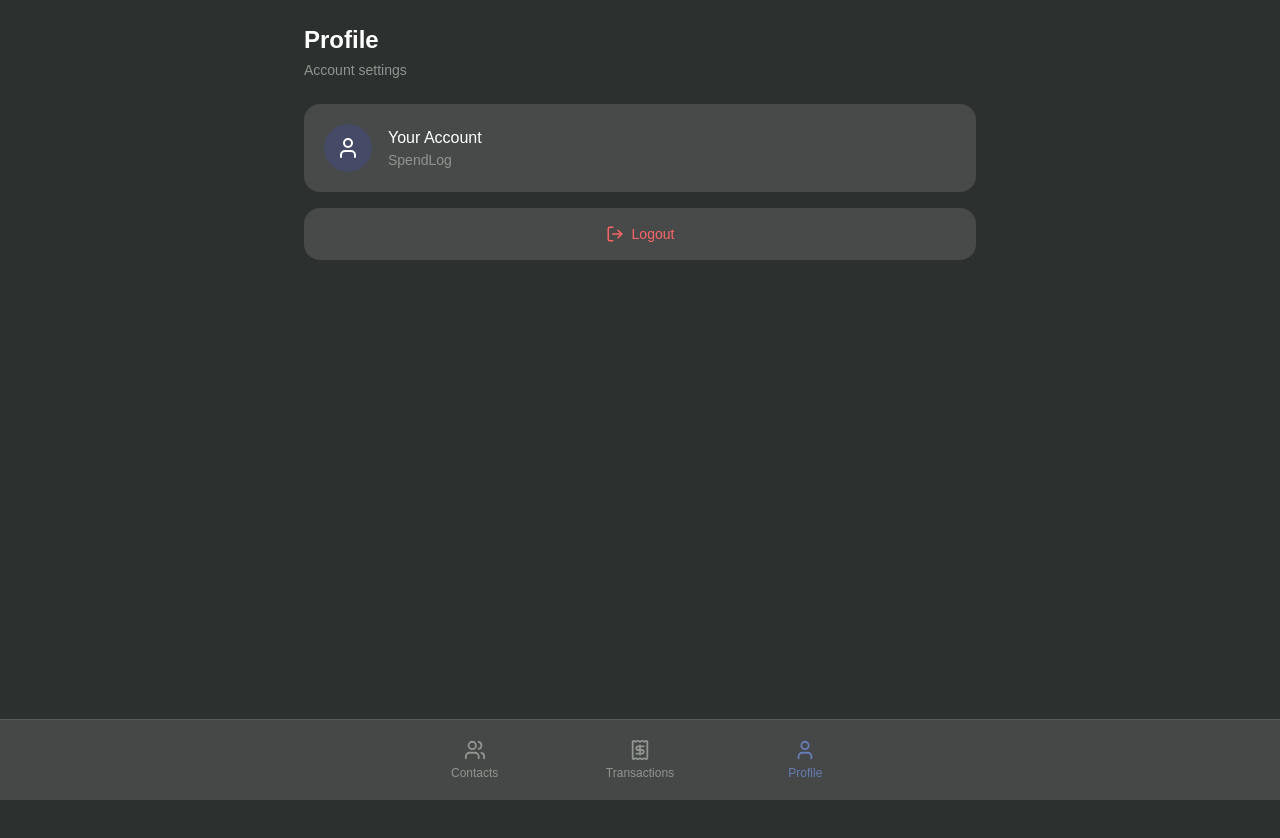
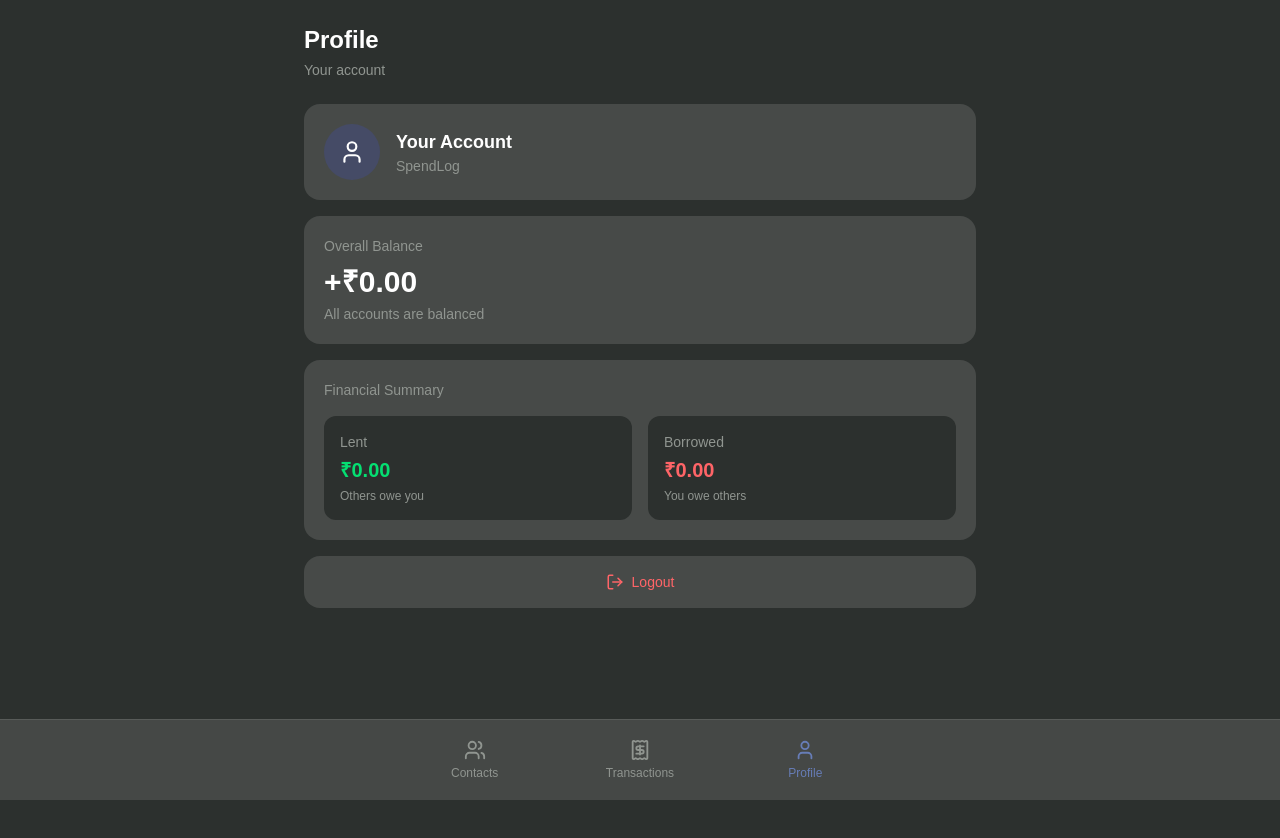
Before and after one commit to Starkkk24/SpendLog-V2, a Next.js app in the folder frontend/: page /profile in a window 1280 px wide. Shown: the top 838 px of the page. Built offline with nearby package versions, Linux system fonts and the light colour scheme; no server answers.

Commit message:
feat(profile): added profile net balance

```diff
--- a/frontend/app/(main)/profile/page.tsx
+++ b/frontend/app/(main)/profile/page.tsx
@@ -1,11 +1,38 @@
 "use client";
 
+import { useEffect, useState } from "react";
 import { useRouter } from "next/navigation";
 import { LogOut, User } from "lucide-react";
-import { logout } from "@/services/auth";
+import { getCurrentUser, logout } from "@/services/auth";
+import { getProfileBalance } from "@/services/balance";
 
 export default function ProfilePage() {
     const router = useRouter();
+
+    const [username, setUsername] = useState("");
+    const [profileBalance, setProfileBalance] = useState(0);
+    const [lend, setLend] = useState(0);
+    const [borrow, setBorrow] = useState(0);
+
+    useEffect(() => {
+        async function loadProfile() {
+            try {
+                const [userData, balanceData] = await Promise.all([
+                    getCurrentUser(),
+                    getProfileBalance(),
+                ]);
+
+                setUsername(userData.user);
+                setProfileBalance(Number(balanceData.profile_balance));
+                setLend(Number(balanceData.lend));
+                setBorrow(Number(balanceData.borrow));
+            } catch (error) {
+                console.error("Failed to load profile:", error);
+            }
+        }
+
+        loadProfile();
+    }, []);
 
     async function handleLogout() {
         try {
@@ -17,29 +44,34 @@ export default function ProfilePage() {
         }
     }
 
+    const balancePositive = profileBalance > 0;
+    const balanceNegative = profileBalance < 0;
+
     return (
         <main className="min-h-screen bg-sp-bg px-4 pb-24 pt-6 text-white sm:px-6">
             <div className="mx-auto max-w-2xl">
 
+                {/* Header */}
                 <div className="mb-6">
                     <h1 className="text-2xl font-semibold">
                         Profile
                     </h1>
 
                     <p className="mt-1 text-sm text-sp-muted">
-                        Account settings
+                        Your account
                     </p>
                 </div>
 
+                {/* User */}
                 <div className="rounded-2xl bg-sp-surface p-5">
                     <div className="flex items-center gap-4">
-                        <div className="flex h-12 w-12 items-center justify-center rounded-full bg-sp-primary-deep">
-                            <User size={24} />
+                        <div className="flex h-14 w-14 items-center justify-center rounded-full bg-sp-primary-deep">
+                            <User size={26} />
                         </div>
 
                         <div>
-                            <p className="font-medium">
-                                Your Account
+                            <p className="text-lg font-semibold">
+                                {username || "Your Account"}
                             </p>
 
                             <p className="text-sm text-sp-muted">
@@ -49,6 +81,76 @@ export default function ProfilePage() {
                     </div>
                 </div>
 
+                {/* Overall Balance */}
+                <div className="mt-4 rounded-2xl bg-sp-surface p-5">
+                    <p className="text-sm text-sp-muted">
+                        Overall Balance
+                    </p>
+
+                    <p
+                        className={`mt-2 text-3xl font-semibold ${
+                            balancePositive
+                                ? "text-green-400"
+                                : balanceNegative
+                                ? "text-red-400"
+                                : "text-white"
+                        }`}
+                    >
+                        {profileBalance >= 0 ? "+" : "-"}₹
+                        {Math.abs(profileBalance).toFixed(2)}
+                    </p>
+
+                    <p className="mt-1 text-sm text-sp-muted">
+                        {balancePositive
+                            ? "People owe you"
+                            : balanceNegative
+                            ? "You owe people"
+                            : "All accounts are balanced"}
+                    </p>
+                </div>
+
+                {/* Financial Summary */}
+                <div className="mt-4 rounded-2xl bg-sp-surface p-5">
+                    <p className="mb-4 text-sm text-sp-muted">
+                        Financial Summary
+                    </p>
+
+                    <div className="grid grid-cols-2 gap-4">
+
+                        {/* Lent */}
+                        <div className="rounded-xl bg-sp-bg p-4">
+                            <p className="text-sm text-sp-muted">
+                                Lent
+                            </p>
+
+                            <p className="mt-1 text-xl font-semibold text-green-400">
+                                ₹{lend.toFixed(2)}
+                            </p>
+
+                            <p className="mt-1 text-xs text-sp-muted">
+                                Others owe you
+                            </p>
+                        </div>
+
+                        {/* Borrowed */}
+                        <div className="rounded-xl bg-sp-bg p-4">
+                            <p className="text-sm text-sp-muted">
+                                Borrowed
+                            </p>
+
+                            <p className="mt-1 text-xl font-semibold text-red-400">
+                                ₹{borrow.toFixed(2)}
+                            </p>
+
+                            <p className="mt-1 text-xs text-sp-muted">
+                                You owe others
+                            </p>
+                        </div>
+
+                    </div>
+                </div>
+
+                {/* Logout */}
                 <button
                     onClick={handleLogout}
                     className="mt-4 flex w-full items-center justify-center gap-2 rounded-2xl bg-sp-surface px-4 py-4 text-sm font-medium text-red-400 transition hover:bg-white/10"
--- a/frontend/services/balance.ts
+++ b/frontend/services/balance.ts
@@ -10,3 +10,11 @@ export async function getBalance(
 
     return response.data;
 }
+
+export async function getProfileBalance() {
+    const response = await api.get(
+        `/profile/balance/`
+    );
+
+    return response.data;
+}
```
Also changed, not shown: 2 other files (tests, documents, lock files or other folders).
